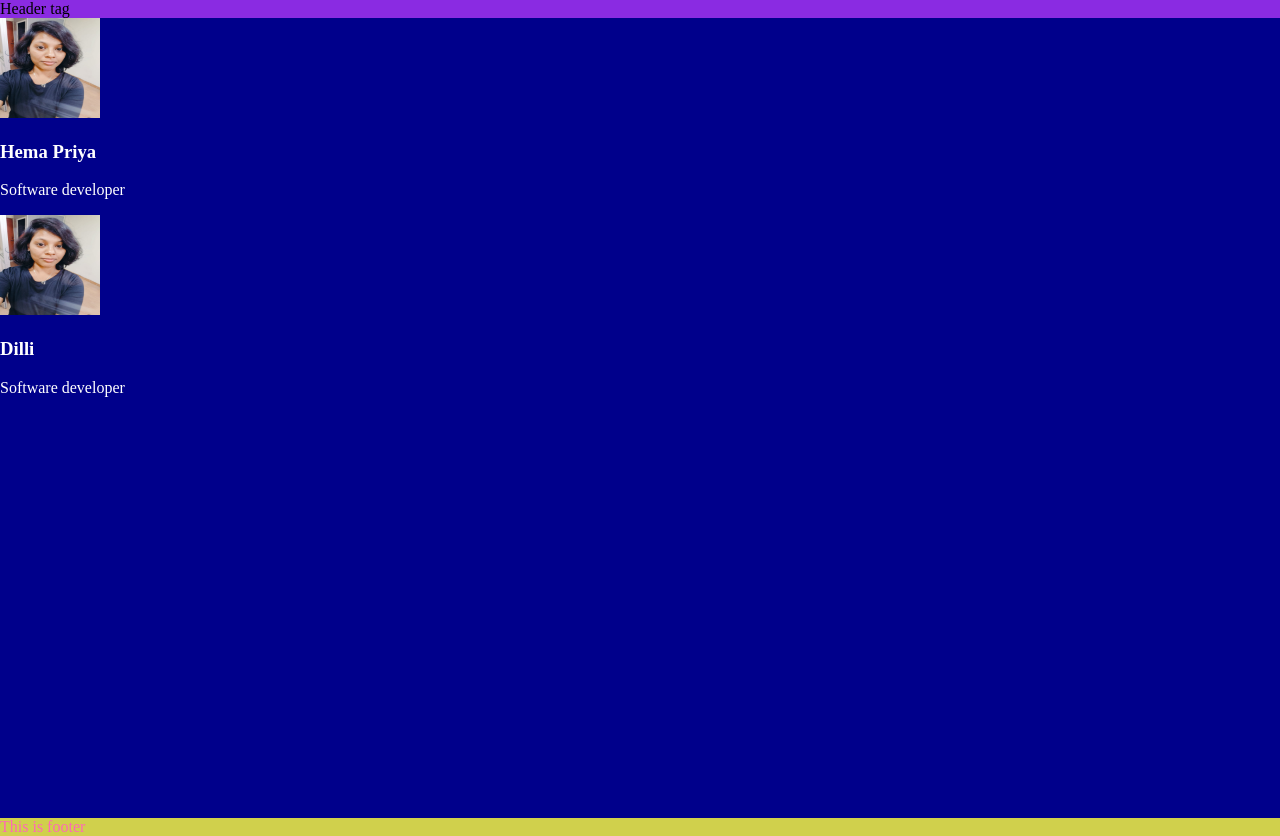
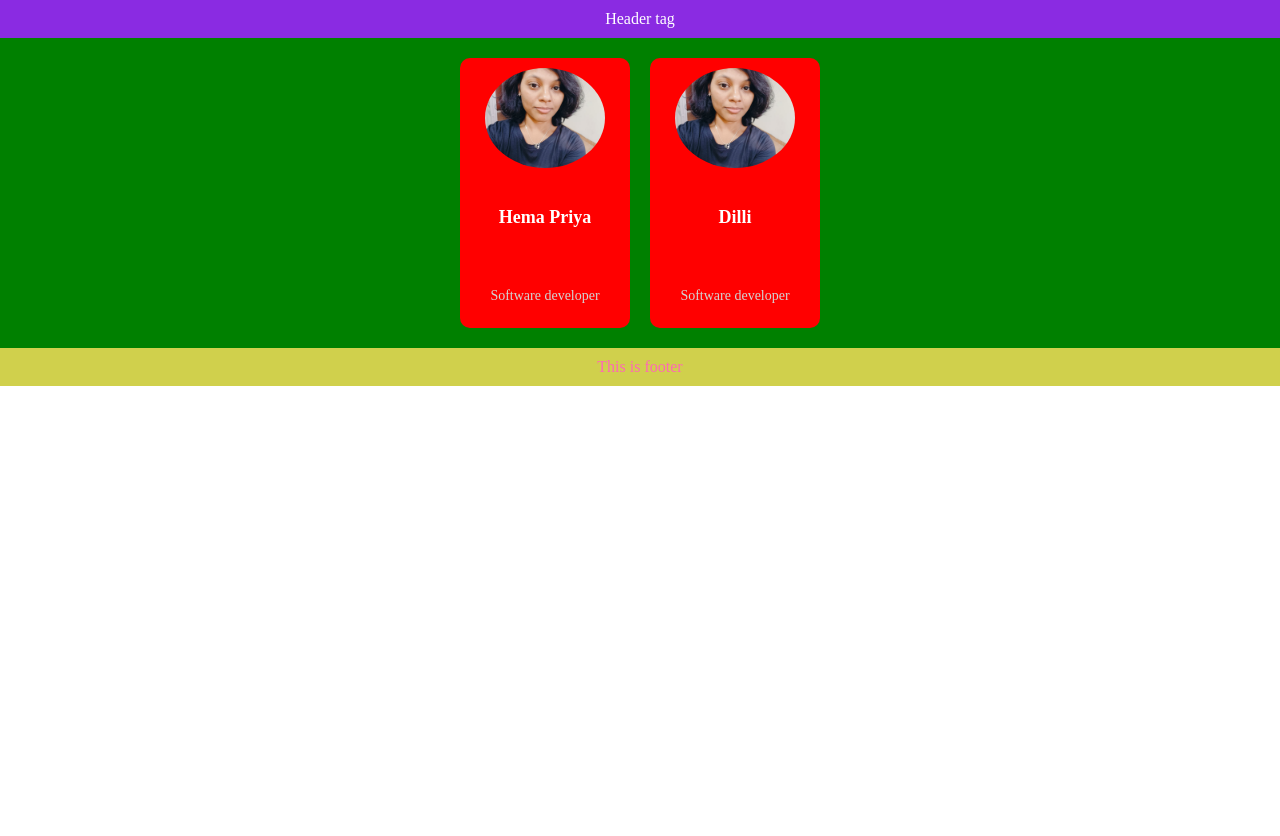
Before and after one commit to Dilliranivenkatesan/Project-Portfolio, a plain HTML site: page pages/about-us.html in a window 1280 px wide. After the commit the page ends 800 px from the top, so only its background shows below. Drawn offline with Linux system fonts and the light colour scheme.

Commit message:
Added flexbox

```diff
--- a/pages/about-us.html
+++ b/pages/about-us.html
@@ -1,25 +1,32 @@
 <!DOCTYPE html>
 <html lang="en">
+
 <head>
     <meta charset="UTF-8">
     <meta name="viewport" content="width=device-width, initial-scale=1.0">
     <link rel='stylesheet' href='../styles/about-us.css'>
     <title>Document</title>
 </head>
+
 <body>
     <header>Header tag</header>
     <main>
-        <section>
-            <img src="../assets/images/dilli.jpg" alt="Profile Picture" class="Profile Picture">
+        <section class="profile-card">
+            <div class="image-container">
+                <img src="../assets/images/dilli.jpg" alt="Profile Picture" class="profile-picture">
+            </div>
             <h3 class="name">Hema Priya</h3>
             <p class="job-title">Software developer</p>
         </section>
-        <section >
-            <img src="../assets/images/dilli.jpg" alt="Profile Picture" class="Profile Picture">
+        <section class="profile-card">
+            <div class="image-container">
+                <img src="../assets/images/dilli.jpg" alt="Profile Picture" class="profile-picture">
+            </div>
             <h3 class="name">Dilli</h3>
             <p class="job-title">Software developer</p>
         </section>
-        </main>
-        <footer>This is footer</footer>
+    </main>
+    <footer>This is footer</footer>
 </body>
+
 </html>
--- a/styles/about-us.css
+++ b/styles/about-us.css
@@ -1,33 +1,68 @@
-html, body{
+body {
     padding: 0;
     margin: 0;
     height: 100%;
 }
-header{
+
+header {
     background-color: blueviolet;
+    color: white;
+    padding: 10px;
+    text-align: center;
 }
 
 footer {
     background-color: rgb(208, 208, 76);
     color: hotpink;
+    padding: 10px;
+    text-align: center;
 }
+
 main {
-    background-color: darkblue;
+    background-color: green;
     color: white;
+    display: flex;
+    justify-content: center; /* Centers the profile cards */
+    align-items: center; /* Vertically centers the cards */
+    gap: 20px; /* Adds space between the cards */
     height: 100%;
+    padding: 20px;
 }
-.Profile Picture{
-   /* background-color: rgb(250, 155, 155); */
-   gap: 10px;
-   display: flex;
-   flex-wrap: wrap;
-   padding: 50px;
-   color: azure;
 
+section {
+    background-color: red;
+    width: 150px;
+    height: 250px;
+    display: flex;
+    flex-direction: column;
+    align-items: center; /* Centers content inside the card */
+    justify-content: space-between; /* Space out content inside the card */
+    padding: 10px;
+    border-radius: 10px;
 }
-img {
-width: 100px;
-height: 100px;
-min-width: 100px;
-max-width: 100px;
+
+.image-container {
+    width: 80%;
+    height: 40%;
+    object-fit: contain;
+    display: flex;
+    justify-content: center; /* Centers the image */
 }
+
+.profile-picture {
+    width: 100%;
+    max-width: 120px;
+    height: auto;
+    object-fit: cover;
+    border-radius: 50%;
+}
+
+.name {
+    font-size: 18px;
+    margin-top: 10px;
+}
+
+.job-title {
+    font-size: 14px;
+    color: lightgray;
+}
```
